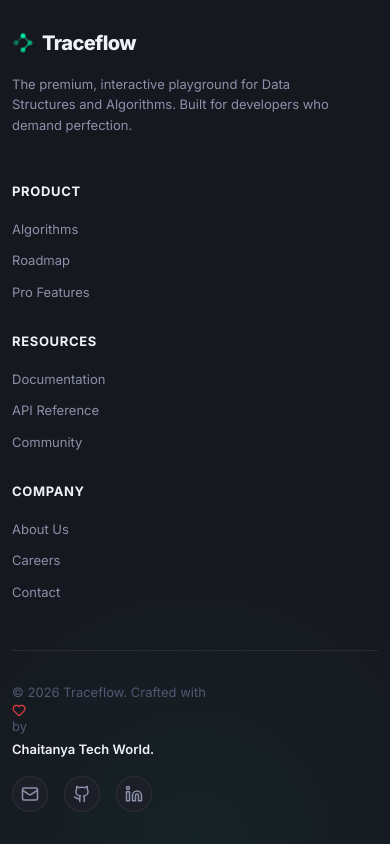
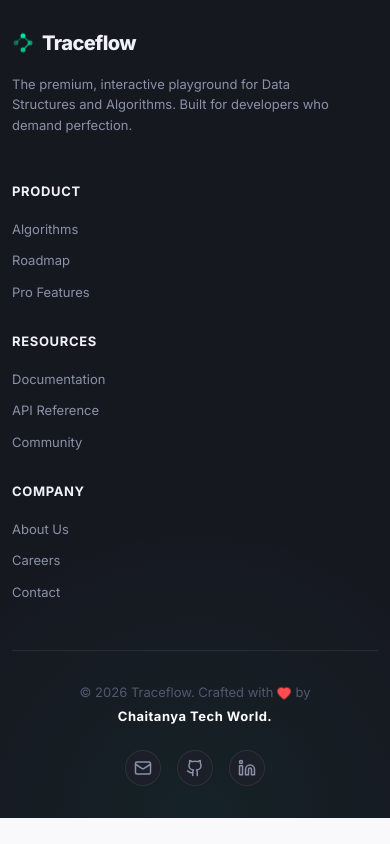
Before and after one commit to Chaitanya-Gidijala/chaitanya-tech-world-frontend, a React (Vite) app: page /traceflow in a window 390 px wide. Shown: the part 2833-3677 px from the top of the page. After the commit the page ends 3651 px from the top, so only its background shows below. Built offline with nearby package versions, Linux system fonts and the light colour scheme; a web font is replaced by a local one.

Commit message:
Fix footer mobile layout and use inline CSS for design

```diff
--- a/src/apps/traceflow/components/Footer.css
+++ b/src/apps/traceflow/components/Footer.css
@@ -128,29 +128,18 @@
 }
 
 [data-tf] .tf-footer__copyright {
+  display: flex !important;
+  flex-direction: column !important;
+  gap: var(--tf-space-1) !important;
+  font-size: var(--tf-text-sm) !important;
   color: var(--tf-text-muted) !important;
-  font-size: var(--tf-text-sm) !important;
+}
+
+[data-tf] .tf-footer__copyright-row {
   display: flex !important;
   align-items: center !important;
   gap: var(--tf-space-1) !important;
   flex-wrap: wrap !important;
-}
-
-[data-tf] .tf-copyright-highlight {
-  color: var(--tf-text-primary) !important;
-  font-weight: 600 !important;
-  text-decoration: none !important;
-  transition: color var(--tf-duration-fast) !important;
-  margin-left: var(--tf-space-1) !important;
-}
-
-[data-tf] .tf-copyright-highlight:hover {
-  color: var(--tf-accent) !important;
-}
-
-[data-tf] .tf-heart-icon {
-  color: var(--tf-error) !important;
-  animation: tf-pulse 2s cubic-bezier(0.4, 0, 0.6, 1) infinite !important;
 }
 
 @keyframes tf-pulse {
@@ -195,14 +184,15 @@
   }
   [data-tf] .tf-footer__bottom {
     flex-direction: column !important;
-    justify-content: flex-start !important;
-    align-items: flex-start !important;
+    justify-content: center !important;
+    align-items: center !important;
+    gap: var(--tf-space-6) !important;
   }
   [data-tf] .tf-footer__copyright {
-    flex-direction: column !important;
-    align-items: flex-start !important;
+    align-items: center !important;
+    text-align: center !important;
   }
-  [data-tf] .tf-copyright-highlight {
-    margin-left: 0 !important;
+  [data-tf] .tf-footer__copyright-row {
+    justify-content: center !important;
   }
 }
--- a/src/apps/traceflow/components/Footer.jsx
+++ b/src/apps/traceflow/components/Footer.jsx
@@ -55,8 +55,14 @@
 
         <div className="tf-footer__bottom">
           <div className="tf-footer__copyright">
-            <span className="tf-copyright-text">© {new Date().getFullYear()} Traceflow. Crafted with <Heart size={14} className="tf-heart-icon" /> by</span>
-            <a href="https://www.chaitanyatechworld.com" target="_blank" rel="noopener noreferrer" className="tf-copyright-highlight">Chaitanya Tech World.</a>
+            <div className="tf-footer__copyright-row">
+              <span>© {new Date().getFullYear()} Traceflow. Crafted with</span>
+              <Heart size={14} style={{ color: '#ff4d4f', fill: '#ff4d4f', animation: 'tf-pulse 2s infinite' }} />
+              <span>by</span>
+            </div>
+            <a href="https://www.chaitanyatechworld.com" target="_blank" rel="noopener noreferrer" style={{ color: '#fff', fontWeight: 'bold', textDecoration: 'none', letterSpacing: '0.5px' }}>
+              Chaitanya Tech World.
+            </a>
           </div>
           <div className="tf-footer__social">
             <a href="mailto:support@chaitanyatechworld.com" aria-label="Email"><Mail size={18} /></a>
```
